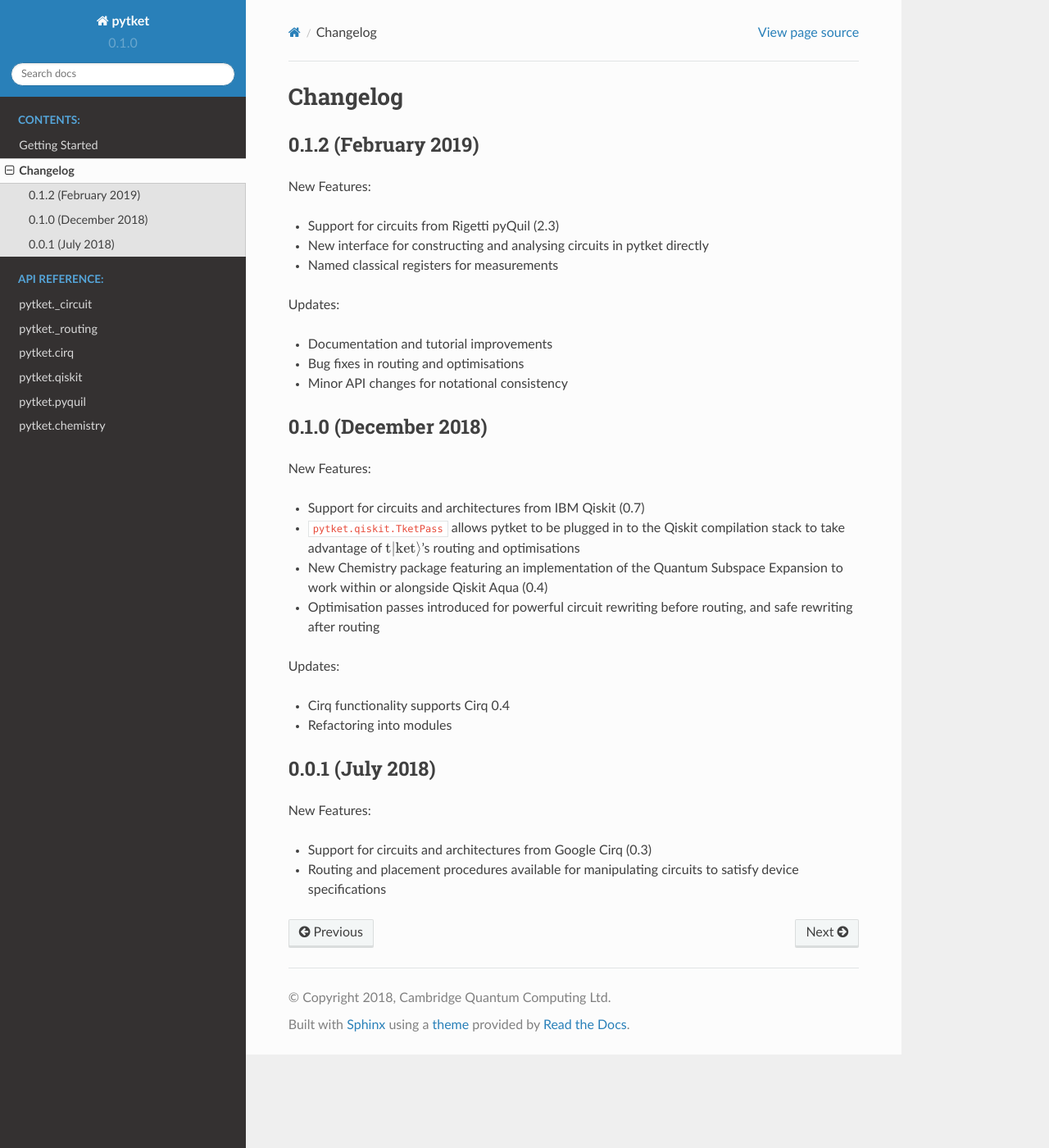
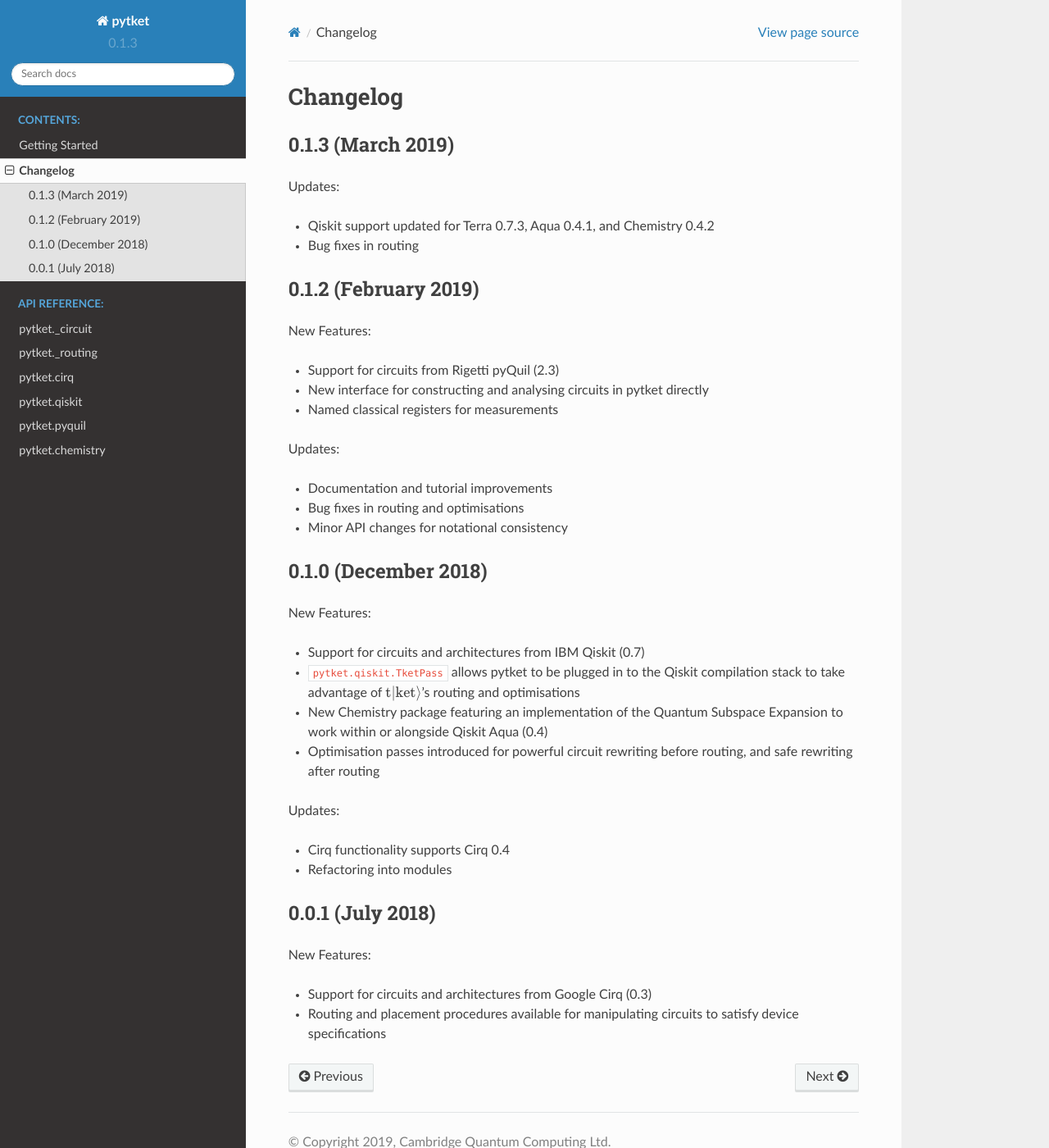
Before and after one commit to CQCL/pytket-docs, a Sphinx documentation site: the page built from docs/changelog.rst, in a window 1280 px wide and 1400 px high. Shown: the whole window at 82% size. Built offline with Sphinx 7.4.7 and the Read the Docs theme 2.0.0, drawn with Linux system fonts in a browser that asks for light colours.

Commit message:
v0.1.3 release

```diff
--- a/docs/changelog.rst
+++ b/docs/changelog.rst
@@ -1,5 +1,12 @@
 Changelog
 ==================================
+
+0.1.3 (March 2019)
+------------------
+Updates:
+
+* Qiskit support updated for Terra 0.7.3, Aqua 0.4.1, and Chemistry 0.4.2
+* Bug fixes in routing
 
 0.1.2 (February 2019)
 ---------------------
--- a/docs/conf.py
+++ b/docs/conf.py
@@ -20,13 +20,13 @@
 # -- Project information -----------------------------------------------------
 
 project = 'pytket'
-copyright = '2018, Cambridge Quantum Computing Ltd'
+copyright = '2019, Cambridge Quantum Computing Ltd'
 author = 'Cambridge Quantum Computing Ltd'
 
 # The short X.Y version
-version = '0.1.0'
+version = '0.1.3'
 # The full version, including alpha/beta/rc tags
-release = '0.1.0'
+release = '0.1.3'
 
 
 # -- General configuration ---------------------------------------------------
```
Also changed, not shown: docs/requirements.txt (+4 -4 lines), requirements.txt (+4 -4 lines), 7 other files.
